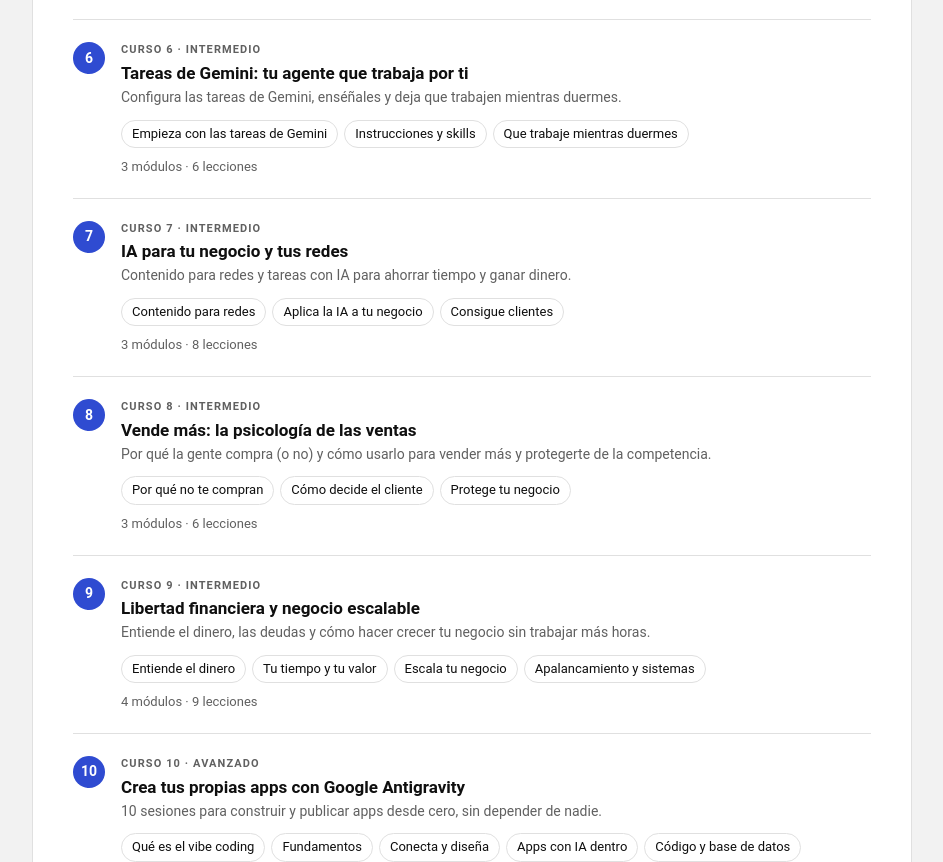
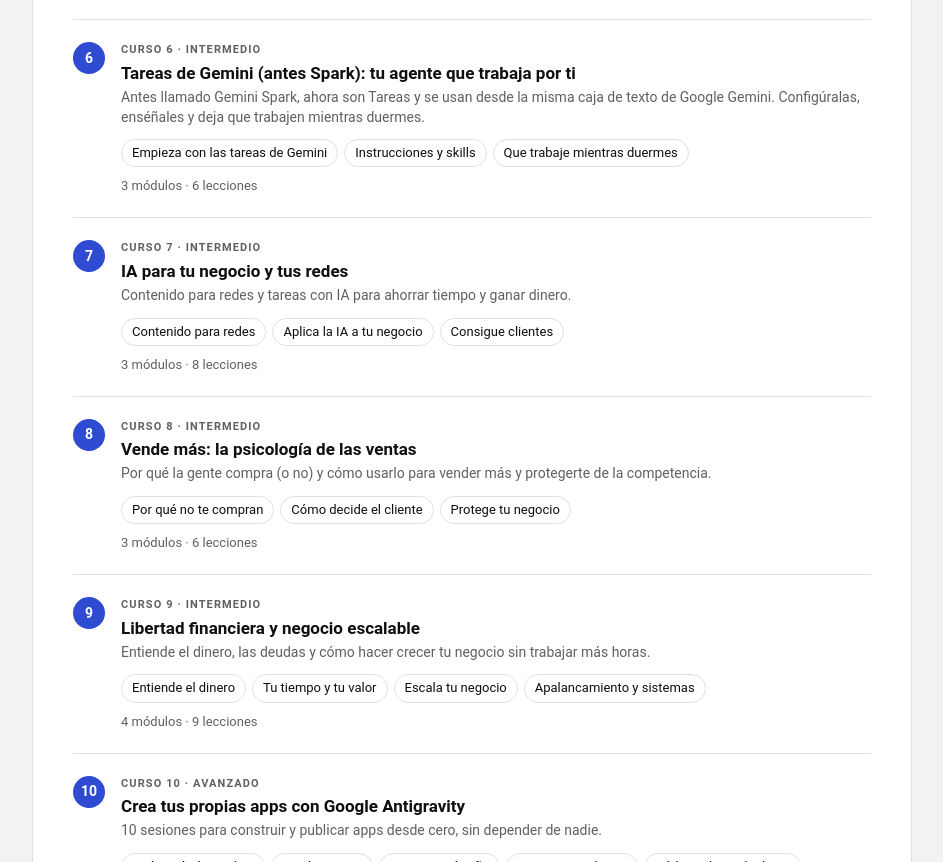
Before and after one commit to paumartifelip-cpu/escuelasuperioria, a plain HTML site: page index.html in a window 1280 px wide. Shown: the part 1718-2580 px from the top of the page, without its empty margins (168-1111 px from the left). Drawn offline with Linux system fonts and the light colour scheme.

Commit message:
Aclara en cada vídeo que Spark ahora son Tareas de Gemini
Co-Authored-By: Claude Sonnet 5.5 <noreply@anthropic.com>

```diff
--- a/css/styles.css
+++ b/css/styles.css
@@ -479,3 +479,5 @@ html:not([data-theme="light"]) .btn-primary:hover { background: #6b84f5; }
 /* El logo es blanco: en tema claro se invierte a negro (salvo sobre fondos oscuros fijos). */
 html[data-theme="light"] .brand-logo { filter: invert(1); }
 html[data-theme="light"] .intro-aside .brand-logo { filter: none; }
+
+.watch-note { margin: 8px 0; padding: 10px 14px; border-left: 3px solid var(--accent); background: var(--surface-2); border-radius: 4px; font-size: 14px; }
--- a/js/app.js
+++ b/js/app.js
@@ -20,7 +20,7 @@
       m.videos.forEach(function (v) {
         n += 1;
         var item = {
-          id: v.id, title: v.title, n: n,
+          id: v.id, title: v.title, note: v.note, n: n,
           moduleId: m.id, moduleN: m.n, moduleTitle: m.title,
           courseId: c.id, courseTitle: c.title
         };
@@ -343,6 +343,7 @@
       el('div', { class: 'player' }, [iframe]),
       el('p', { class: 'eyebrow', text: 'Curso ' + c.n + ' · ' + c.title + ' · Módulo ' + v.moduleN + ': ' + v.moduleTitle }),
       el('h1', { class: 'watch-title', text: v.title }),
+      v.note ? el('p', { class: 'watch-note', text: v.note }) : null,
       el('p', { class: 'lesson-sub', text: 'Lección ' + v.n + ' de ' + c.videos.length }),
       el('div', { class: 'watch-actions' }, [
         completeBtn, seenBtn,
--- a/js/data.js
+++ b/js/data.js
@@ -75,7 +75,7 @@ window.ESIA_COURSES = [
         id: 'i3', title: 'Google Pics y Canva',
         videos: [
           { id: 'xC7ZL1qYMic', title: 'Google Pics: 5 cosas que hace y ni Canva puede' },
-          { id: 'fH6AXOtvR-M', title: 'Cómo conectar Canva con las tareas de Gemini mediante MCP' }
+          { id: 'fH6AXOtvR-M', title: 'Cómo conectar Canva con las tareas de Gemini mediante MCP (antes Spark)', note: 'Antes esta herramienta se llamaba Gemini Spark. Ahora son «Tareas» y se usan desde la misma caja de texto de Google Gemini.' }
         ]
       }
     ]
@@ -138,28 +138,28 @@ window.ESIA_COURSES = [
     ]
   },
   {
-    id: 'spark', emoji: '🔷', level: 'Intermedio', title: 'Tareas de Gemini: tu agente que trabaja por ti',
-    desc: 'Configura las tareas de Gemini, enséñales y deja que trabajen mientras duermes.',
+    id: 'spark', emoji: '🔷', level: 'Intermedio', title: 'Tareas de Gemini (antes Spark): tu agente que trabaja por ti',
+    desc: 'Antes llamado Gemini Spark, ahora son Tareas y se usan desde la misma caja de texto de Google Gemini. Configúralas, enséñales y deja que trabajen mientras duermes.',
     modules: [
       {
         id: 'p1', title: 'Empieza con las tareas de Gemini',
         videos: [
-          { id: 'NTf2-xKYqtM', title: 'Qué son las tareas de Gemini' },
-          { id: 'BUJVUaMofYQ', title: 'Cómo configurar las tareas de Gemini' }
+          { id: 'NTf2-xKYqtM', title: 'Qué son las tareas de Gemini (antes Spark)', note: 'Antes esta herramienta se llamaba Gemini Spark. Ahora son «Tareas» y se usan desde la misma caja de texto de Google Gemini.' },
+          { id: 'BUJVUaMofYQ', title: 'Cómo configurar las tareas de Gemini (antes Spark)', note: 'Antes esta herramienta se llamaba Gemini Spark. Ahora son «Tareas» y se usan desde la misma caja de texto de Google Gemini.' }
         ]
       },
       {
         id: 'p2', title: 'Instrucciones y skills',
         videos: [
-          { id: '8DjbIaaicTs', title: 'Cómo dar instrucciones a las tareas de Gemini' },
+          { id: '8DjbIaaicTs', title: 'Cómo dar instrucciones a las tareas de Gemini (antes Spark)', note: 'Antes esta herramienta se llamaba Gemini Spark. Ahora son «Tareas» y se usan desde la misma caja de texto de Google Gemini.' },
           { id: '2TCVcFndXA4', title: 'Qué son las Habilidades de Google Gemini (Skills)' },
-          { id: 'Yzm6nXlBt78', title: 'Cómo crear skills en las tareas de Gemini' }
+          { id: 'Yzm6nXlBt78', title: 'Cómo crear skills en las tareas de Gemini (antes Spark)', note: 'Antes esta herramienta se llamaba Gemini Spark. Ahora son «Tareas» y se usan desde la misma caja de texto de Google Gemini.' }
         ]
       },
       {
         id: 'p3', title: 'Que trabaje mientras duermes',
         videos: [
-          { id: 'aIWWm1rwXd4', title: 'Cómo hacer que las tareas de Gemini trabajen mientras duermes' }
+          { id: 'aIWWm1rwXd4', title: 'Cómo hacer que las tareas de Gemini trabajen mientras duermes (antes Spark)', note: 'Antes esta herramienta se llamaba Gemini Spark. Ahora son «Tareas» y se usan desde la misma caja de texto de Google Gemini.' }
         ]
       }
     ]
@@ -171,7 +171,7 @@ window.ESIA_COURSES = [
       {
         id: 'n1', title: 'Contenido para redes',
         videos: [
-          { id: 'AE9CyEzB6gM', title: 'Diez tareas de Gemini para crear contenido' },
+          { id: 'AE9CyEzB6gM', title: 'Diez tareas de Gemini para crear contenido (antes Spark)', note: 'Antes esta herramienta se llamaba Gemini Spark. Ahora son «Tareas» y se usan desde la misma caja de texto de Google Gemini.' },
           { id: 'eY2IUEmDNo8', title: 'Cómo crear 30 publicaciones para redes con IA' },
           { id: '-0VxlkmW0-Q', title: '¿No sabes qué contenido crear? Empieza por aquí' }
         ]
@@ -180,7 +180,7 @@ window.ESIA_COURSES = [
         id: 'n2', title: 'Aplica la IA a tu negocio',
         videos: [
           { id: 'xUtWRFn8J2A', title: 'Gemini en Google Forms: crea formularios en segundos' },
-          { id: 'L84s3QzqAJQ', title: 'Diez tareas de Gemini para ayudarte a ganar dinero' },
+          { id: 'L84s3QzqAJQ', title: 'Diez tareas de Gemini para ayudarte a ganar dinero (antes Spark)', note: 'Antes esta herramienta se llamaba Gemini Spark. Ahora son «Tareas» y se usan desde la misma caja de texto de Google Gemini.' },
           { id: 'ogNwbm6NFRk', title: 'Convierte una lista aburrida en una máquina que trabaja por ti (Excel + IA)' }
         ]
       },
```
